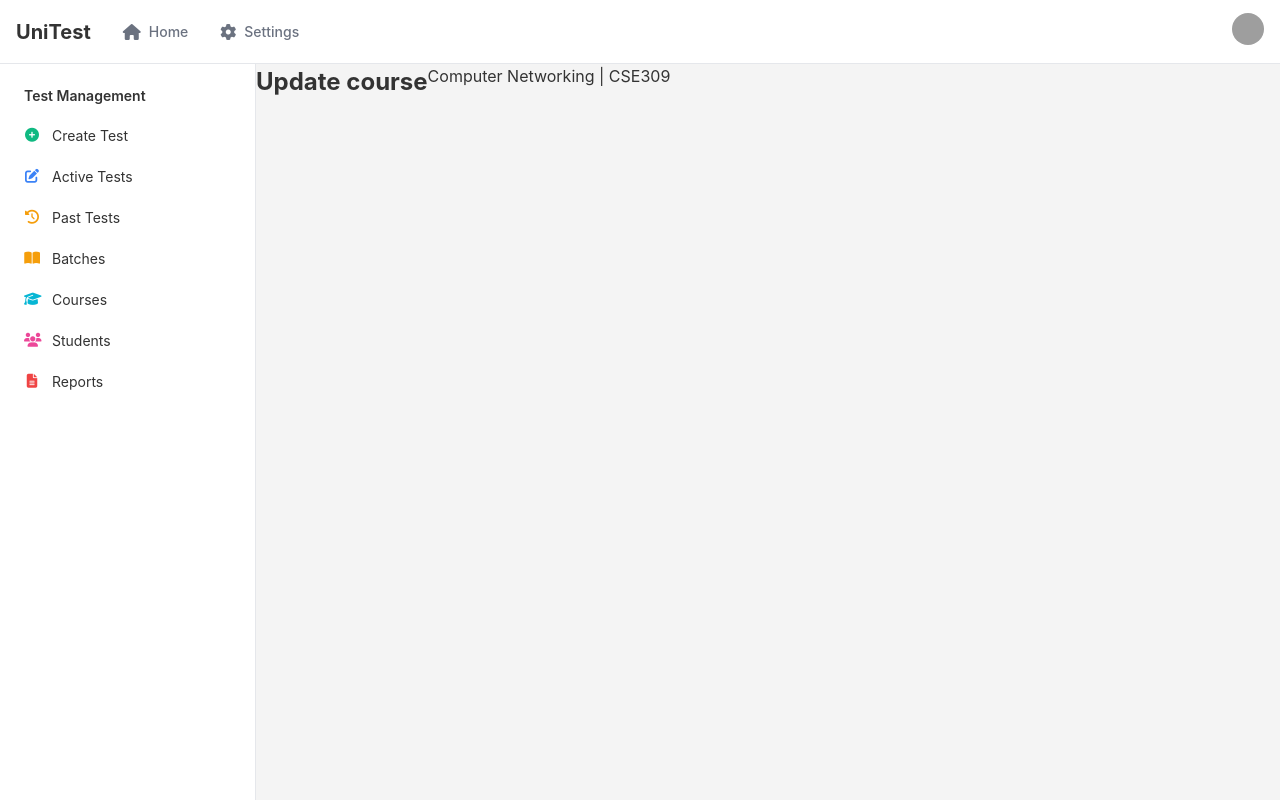
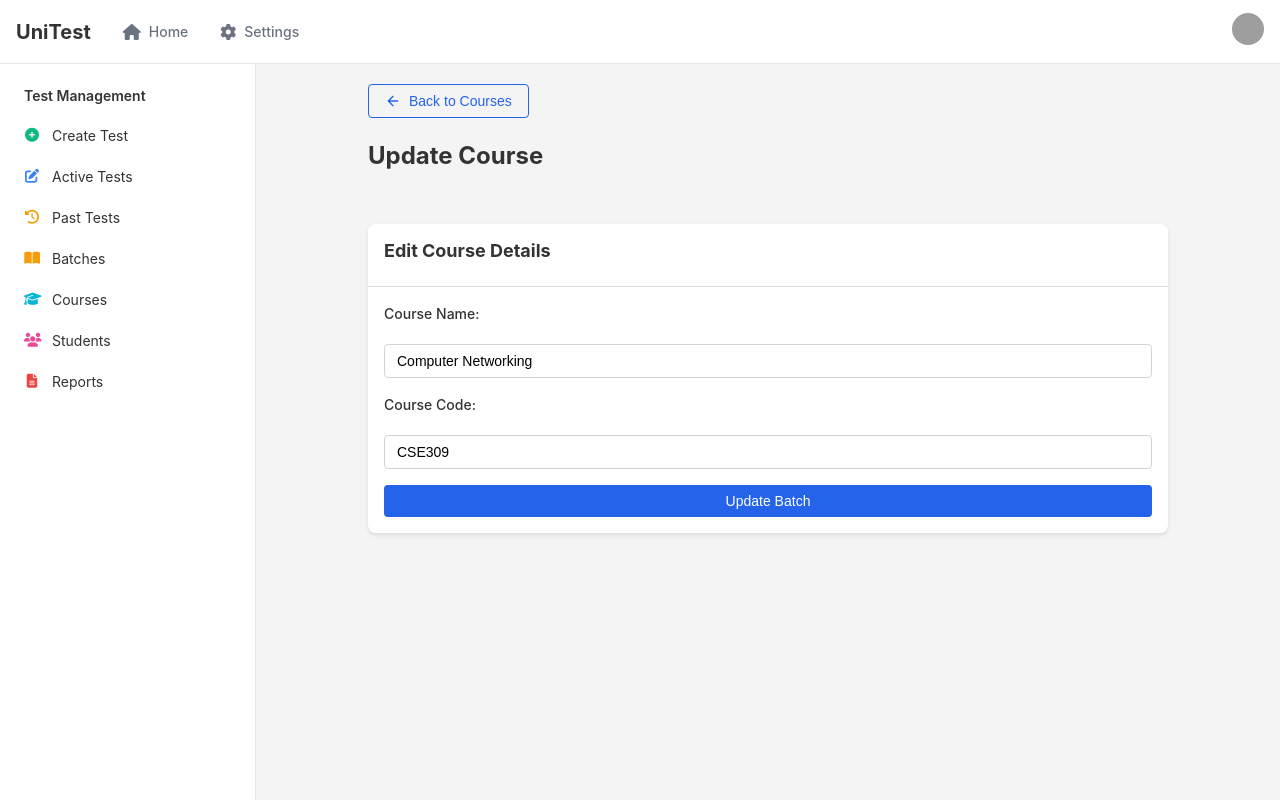
Before and after one commit to lavenderpeaches/UniTest, a Django app: page /update-course/4/ in a window 1280 px wide. Run offline with Django 5.2, Linux system fonts and the light colour scheme; data comes from the database, SQL or seed files in the repository; both versions use the stored data as it was after the commit; some web fonts are replaced; grey boxes are pictures that could not be loaded.

Commit message:
Add Edit Course feature

```diff
--- a/UniTest/base/views.py
+++ b/UniTest/base/views.py
@@ -193,7 +193,16 @@ def delete_course(request,course_id):
 def update_course(request, course_id):
     course = Course.objects.get(id=course_id)
 
-    return render(request, 'update_course.html', {'course': course})
+    if request.method == 'POST':
+        form = courseForm(request.POST, instance=course)
+
+        if form.is_valid():
+            form.save()
+            return redirect('courses')
+    else:
+        form = courseForm(instance=course)
+
+    return render(request, 'update_course.html', {'course': course, 'form':form})
 
 def update_batch(request, batch_id):
     batch = Batch.objects.get(id=batch_id)
--- a/UniTest/templates/update_course.html
+++ b/UniTest/templates/update_course.html
@@ -1,5 +1,36 @@
 {% extends 'base.html' %}
 {% block content %}
-<h1>Update course</h1>
-{{course}}
+
+<div class="container">
+    <a href = "{% url 'courses'%}">
+        <button id="backButton" class="button button-outline mb-5">
+            <svg xmlns="http://www.w3.org/2000/svg" width="16" height="16" viewBox="0 0 24 24" fill="none" stroke="currentColor" stroke-width="2" stroke-linecap="round" stroke-linejoin="round" class="mr-2">
+                <path d="M19 12H5M12 19l-7-7 7-7"></path>
+            </svg>
+            Back to Courses
+        </button>
+    </a>
+    <h1>Update Course</h1>
+
+    <div id="updateBatchCard" class="card">
+        <header class="card-header">
+            <h2>Edit Course Details</h2>
+        </header>
+        <div class="card-content">
+            <form id="updateBatchForm" action="" method="POST" class="form">
+                {% csrf_token %}
+
+                <label for="course_name">Course Name:</label>
+                <input type="text" id="course_name" name="course_name" value="{{ form.instance.course_name }}">
+
+                <label for = "course_code">Course Code:</label>
+                <input type ="text" id="course_code" name="course_code" value="{{ form.instance.course_code }}">
+
+                <button type="submit" id="updateButton" class="button">Update Batch</button>
+            </form>
+
+        </div>
+    </div>
+</div>
+
 {% endblock %}
```
Also changed, not shown: UniTest/db.sqlite3.
